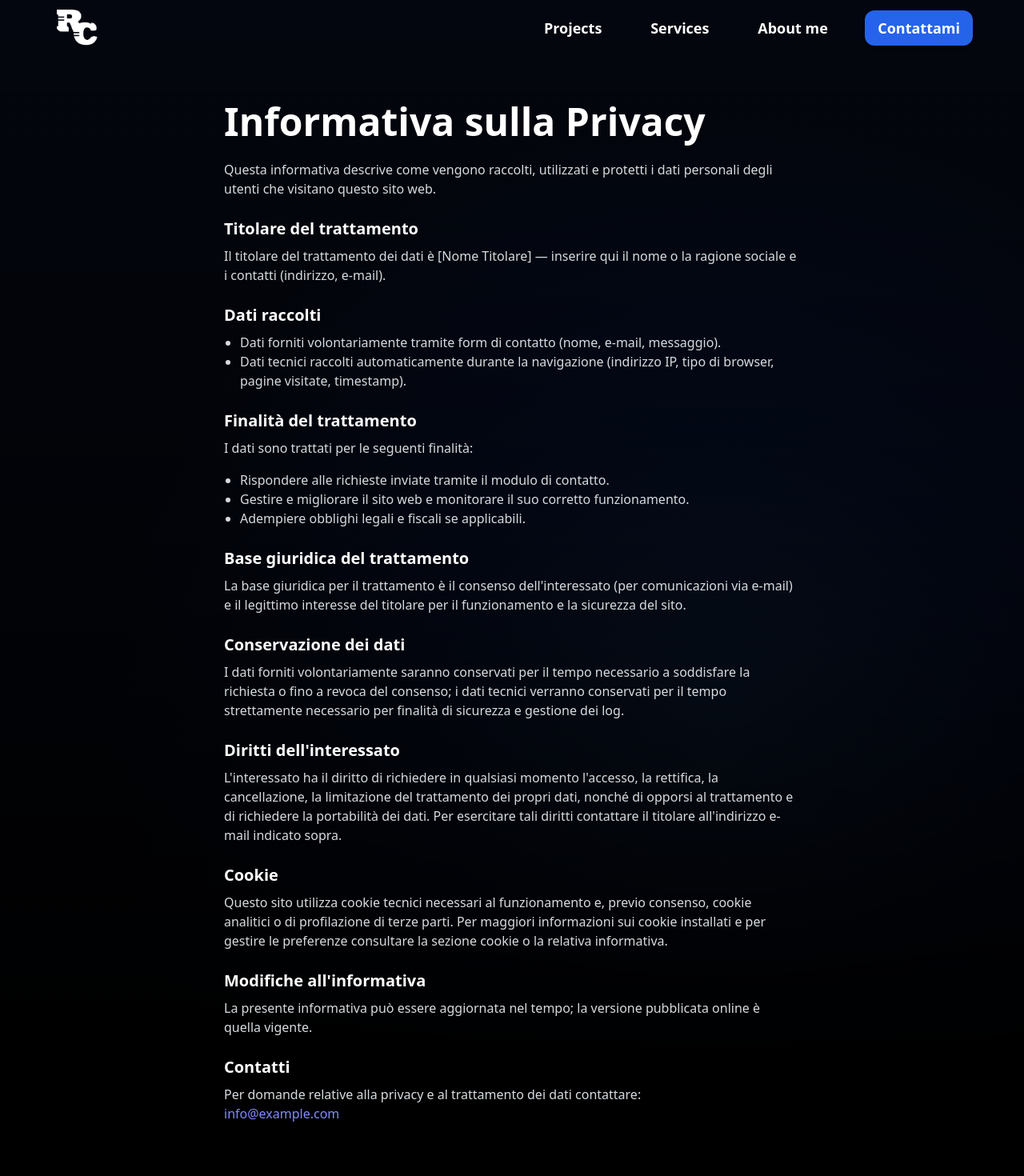
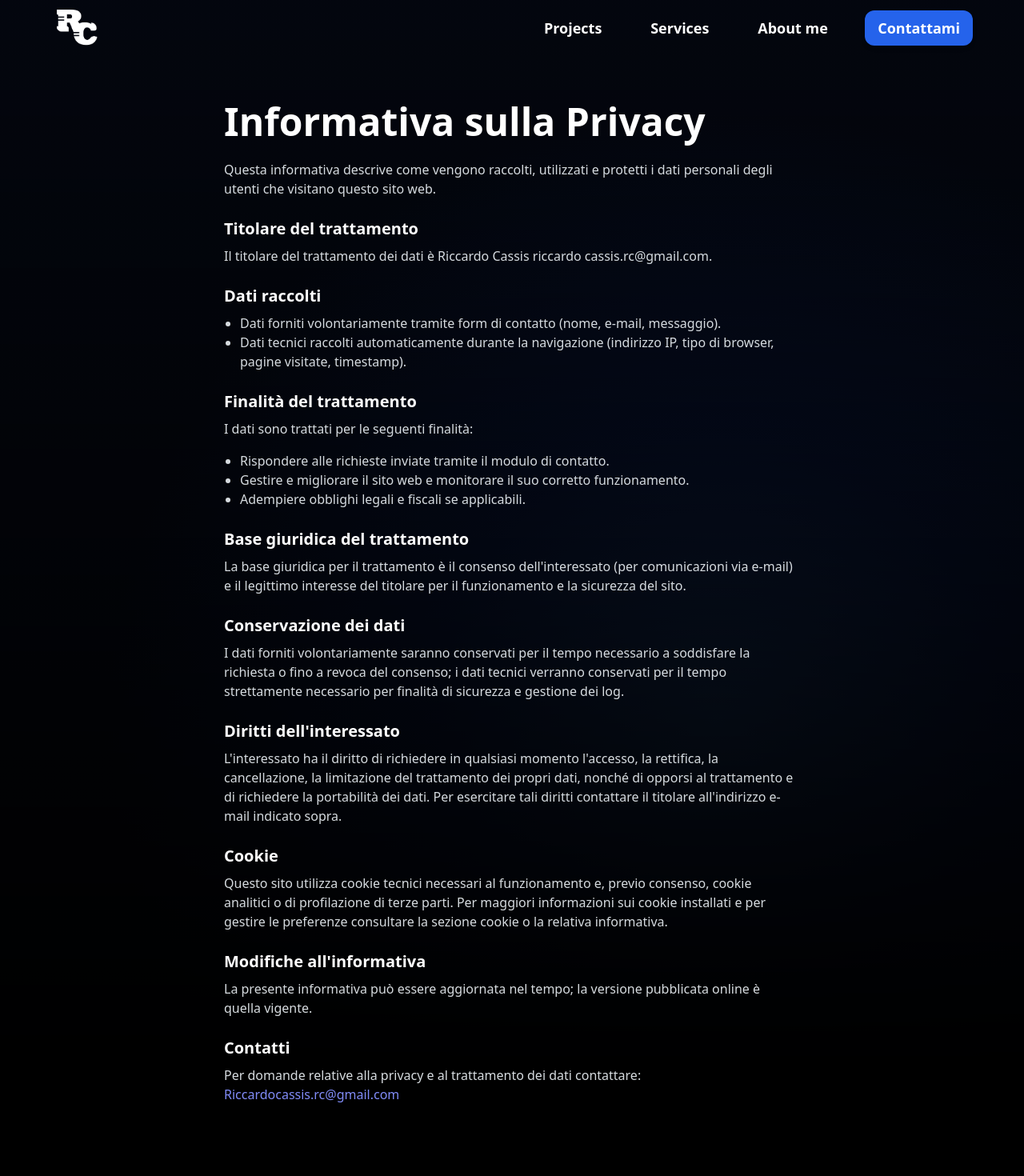
Before and after one commit to Riccardocassis/personal-website-v2, a Vue app: page /privacy in a window 1280 px wide. Shown: the top 1470 px of the page at 80% size. Built offline with nearby package versions, Linux system fonts and the light colour scheme.

Commit message:
Aggiorna le informazioni del titolare del trattamento e i contatti nella pagina Privacy

```diff
--- a/src/pages/Privacy.vue
+++ b/src/pages/Privacy.vue
@@ -6,7 +6,7 @@
       <p class="text-base text-neutral-300 mb-6">Questa informativa descrive come vengono raccolti, utilizzati e protetti i dati personali degli utenti che visitano questo sito web.</p>
 
       <h2 class="text-xl font-semibold mt-6 mb-2">Titolare del trattamento</h2>
-      <p class="text-base text-neutral-300 mb-4">Il titolare del trattamento dei dati è [Nome Titolare] — inserire qui il nome o la ragione sociale e i contatti (indirizzo, e-mail).</p>
+      <p class="text-base text-neutral-300 mb-4">Il titolare del trattamento dei dati è Riccardo Cassis riccardo cassis.rc@gmail.com.</p>
 
       <h2 class="text-xl font-semibold mt-6 mb-2">Dati raccolti</h2>
       <ul class="list-disc ml-5 text-neutral-300 mb-4">
@@ -38,7 +38,7 @@
       <p class="text-base text-neutral-300 mb-4">La presente informativa può essere aggiornata nel tempo; la versione pubblicata online è quella vigente.</p>
 
       <h2 class="text-xl font-semibold mt-6 mb-2">Contatti</h2>
-      <p class="text-base text-neutral-300">Per domande relative alla privacy e al trattamento dei dati contattare: <br /><a href="mailto:info@example.com" class="text-indigo-400">info@example.com</a></p>
+      <p class="text-base text-neutral-300">Per domande relative alla privacy e al trattamento dei dati contattare: <br /><a href="mailto:Riccardocassis.rc@gmail.com" class="text-indigo-400">Riccardocassis.rc@gmail.com</a></p>
     </div>
   </section>
 </template>
```
